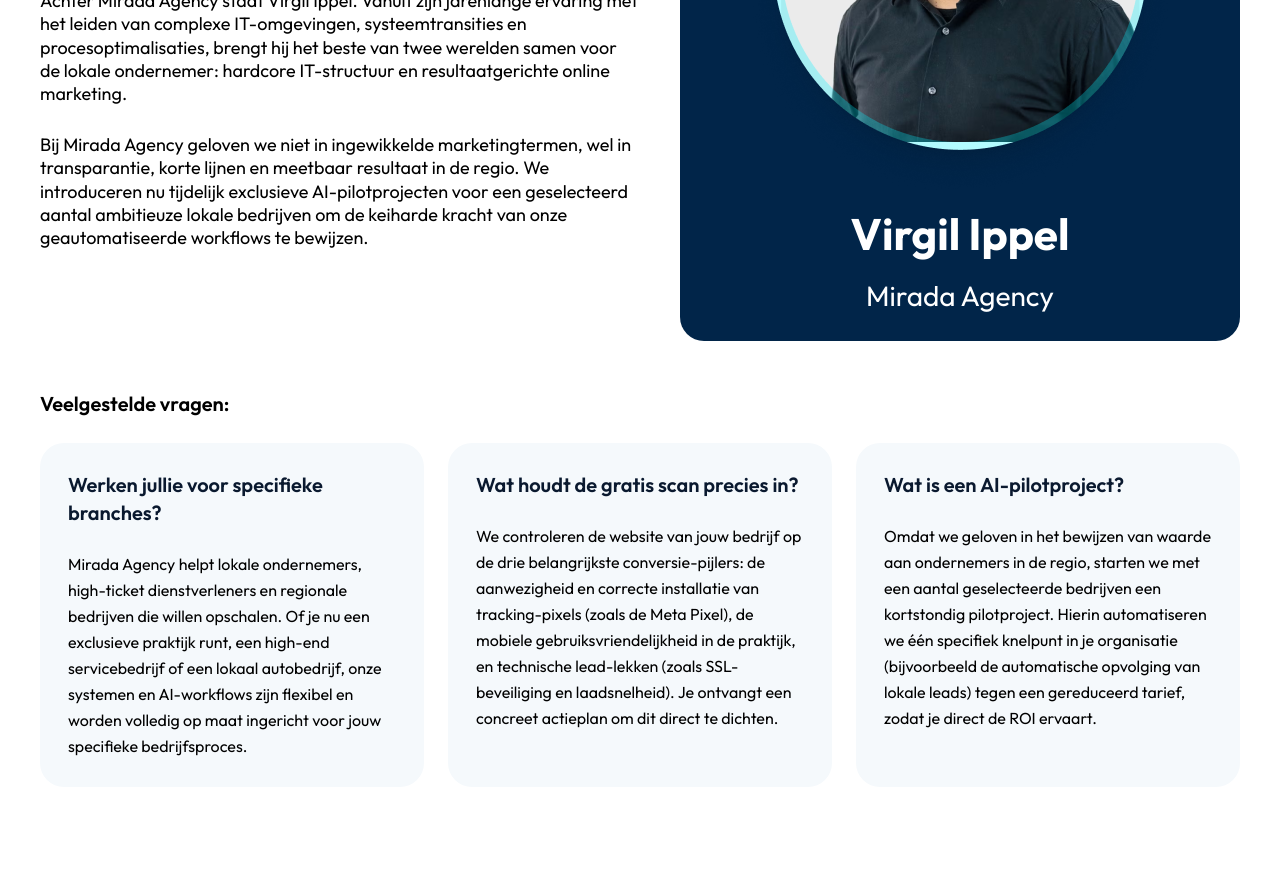
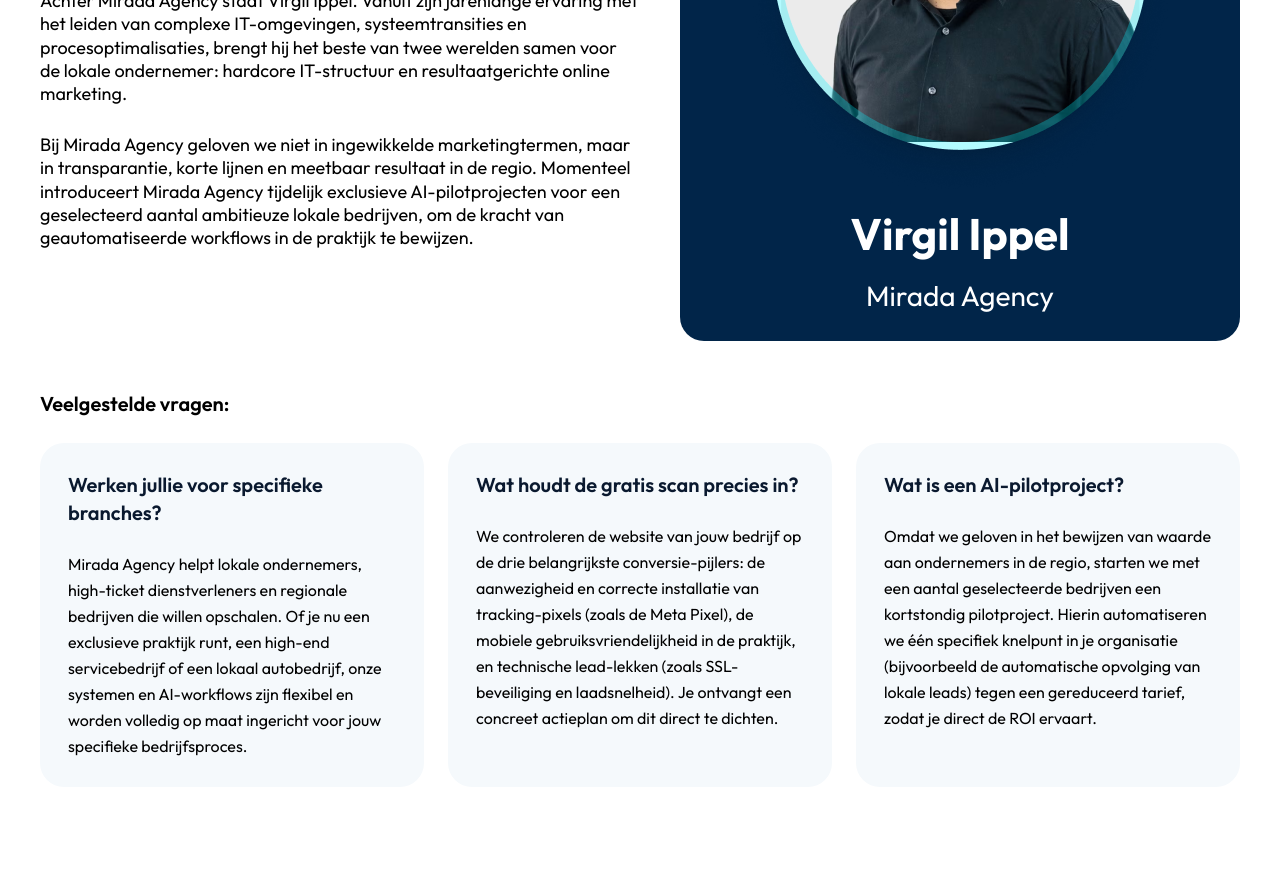
Before and after one commit to taibacreations/3616-miradaagency, a Next.js app: page / in a window 1280 px wide. Shown: the part 5600-6489 px from the top of the page. Built offline with nearby package versions, Linux system fonts and the light colour scheme.

Commit message:
changed founder's section

```diff
--- a/src/components/founder.tsx
+++ b/src/components/founder.tsx
@@ -65,18 +65,10 @@
 
           <div className="max-w-full sm:max-w-[607px] mt-[2.5vh]">
             <p className="text-[14px] sm:text-[16px] xl:text-[18px] leading-[129%] text-black font-normal">
-              Achter Mirada Agency staat Virgil Ippel. Vanuit zijn jarenlange
-              ervaring met het leiden van complexe IT-omgevingen,
-              systeemtransities en procesoptimalisaties, brengt hij het beste van
-              twee werelden samen voor de lokale ondernemer: hardcore
-              IT-structuur en resultaatgerichte online marketing.
+              Achter Mirada Agency staat Virgil Ippel. Vanuit zijn jarenlange ervaring met het leiden van complexe IT-omgevingen, systeemtransities en procesoptimalisaties, brengt hij het beste van twee werelden samen voor de lokale ondernemer: hardcore IT-structuur en resultaatgerichte online marketing.
             </p>
             <p className="text-[14px] sm:text-[16px] xl:text-[18px] leading-[129%] text-black font-normal mt-[3.5vh]">
-              Bij Mirada Agency geloven we niet in ingewikkelde marketingtermen,
-              wel in transparantie, korte lijnen en meetbaar resultaat in de
-              regio. We introduceren nu tijdelijk exclusieve AI-pilotprojecten
-              voor een geselecteerd aantal ambitieuze lokale bedrijven om de
-              keiharde kracht van onze geautomatiseerde workflows te bewijzen.
+              Bij Mirada Agency geloven we niet in ingewikkelde marketingtermen, maar in transparantie, korte lijnen en meetbaar resultaat in de regio. Momenteel introduceert Mirada Agency tijdelijk exclusieve AI-pilotprojecten voor een geselecteerd aantal ambitieuze lokale bedrijven, om de kracht van geautomatiseerde workflows in de praktijk te bewijzen.
             </p>
           </div>
         </div>
```
